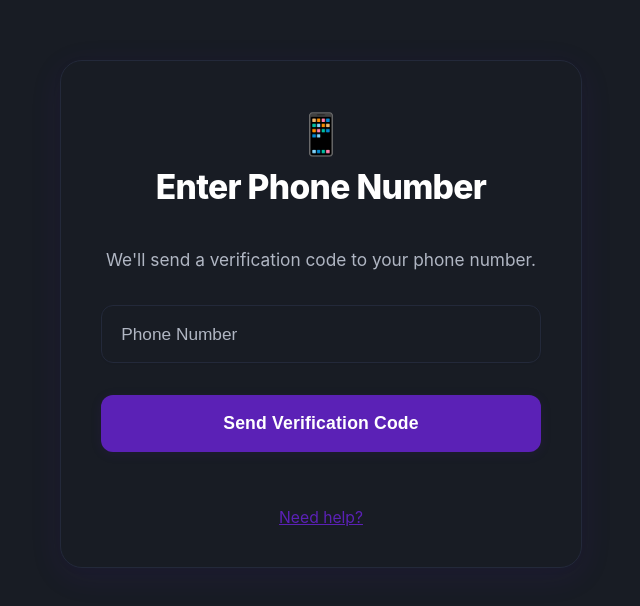
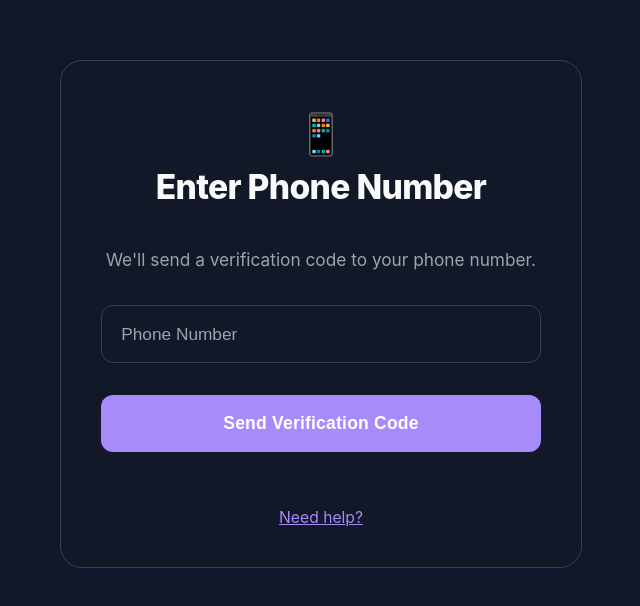
Before and after one commit to DexterFromUA/shop-creator-frontend-admin, a React (Create React App) app: page /auth in a window 1280 px wide. Shown: the part 102-708 px from the top of the page, without its empty margins (335-975 px from the left). Built offline with nearby package versions, Linux system fonts and the light colour scheme.

Commit message:
feat: update dark theme colors for improved visual consistency

```diff
--- a/src/index.css
+++ b/src/index.css
@@ -4,7 +4,6 @@ html, body {
   margin: 0;
   padding: 0;
   box-sizing: border-box;
-  overflow: hidden;
 }
 
 :root {
@@ -22,17 +21,17 @@ html, body {
 }
 
 [data-theme='dark'] {
-  --color-bg: #181c24;
-  --color-bg-secondary: #23293a;
-  --color-card: #23293a;
-  --color-card-gradient: linear-gradient(135deg, #23293a 60%, #23293a 100%);
-  --color-border: #23293a;
-  --color-text: #fff;
-  --color-text-secondary: #b0b6c3;
-  --color-accent: #5b21b6;
-  --color-accent-gradient: #5b21b6;
-  --color-shadow: 0 4px 24px 0 rgb(0 0 0 / 0.18);
-  --color-hover-bg: #23234a;
+  --color-bg: #111827;
+  --color-bg-secondary: #1f2937;
+  --color-card: #1f2937;
+  --color-card-gradient: linear-gradient(135deg, #1f2937 60%, #1f2937 100%);
+  --color-border: #374151;
+  --color-text: #f9fafb;
+  --color-text-secondary: #9ca3af;
+  --color-accent: #a78bfa;
+  --color-accent-gradient: #a78bfa;
+  --color-shadow: 0 4px 24px 0 rgb(0 0 0 / 0.25);
+  --color-hover-bg: #374151;
 }
 
 body {
```
